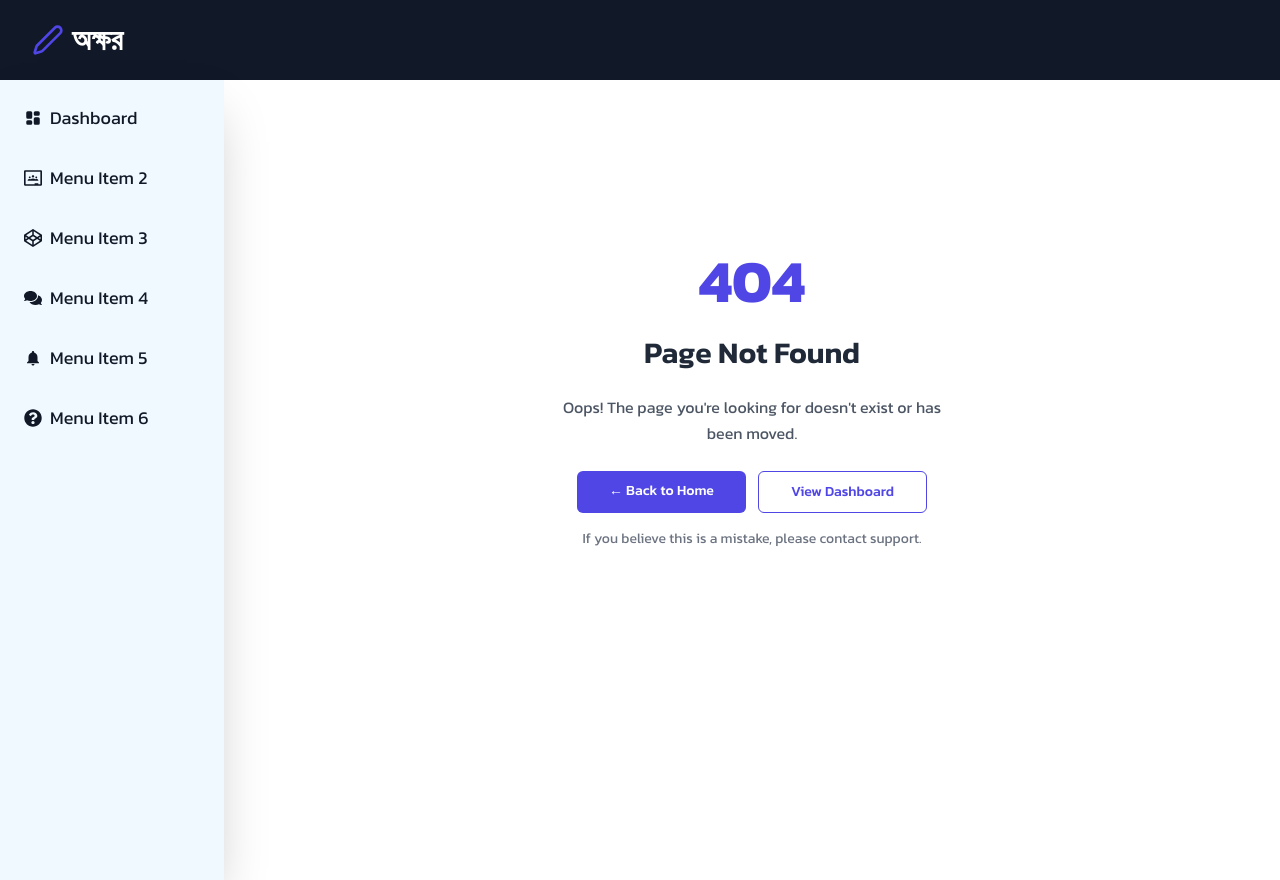
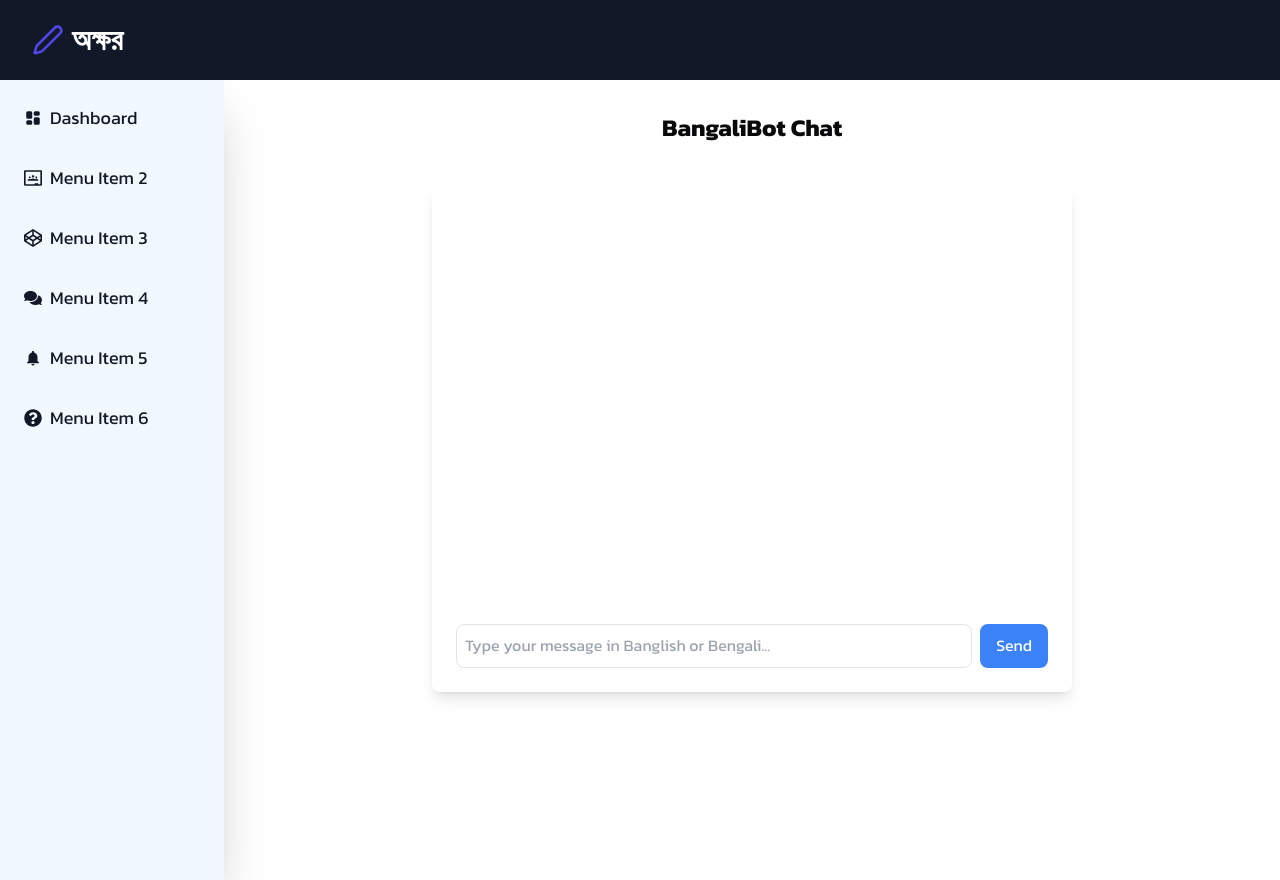
Before and after one commit to codenim34/KUET-BitFest2025-Hackathon-XtraDrill, a Next.js app: page /chat in a window 1280 px wide. Before the commit this address had no page. Built offline with nearby package versions, Linux system fonts and the light colour scheme.

Commit message:
bangali chat bot done

```diff
--- /dev/null
+++ b/app/api/chat/route.js
@@ -0,0 +1,29 @@
+import OpenAI from 'openai';
+import { NextResponse } from 'next/server';
+
+const openai = new OpenAI({
+  apiKey: process.env.OPENAI_API_KEY
+});
+
+export async function POST(req) {
+  try {
+    const { messages } = await req.json();
+
+    const completion = await openai.chat.completions.create({
+      model: "gpt-4",
+      messages: [
+        {
+          role: "system",
+          content: "You are BangaliBot, a helpful assistant that can understand both Banglish and Bengali. Always respond in Bengali script. If the user writes in Banglish, understand it and still respond in Bengali script. Be friendly and culturally appropriate for Bengali speakers."
+        },
+        ...messages
+      ],
+      temperature: 0.7,
+      max_tokens: 500,
+    });
+
+    return NextResponse.json({ response: completion.choices[0].message.content });
+  } catch (error) {
+    return NextResponse.json({ error: error.message }, { status: 500 });
+  }
+}
--- /dev/null
+++ b/app/chat/page.jsx
@@ -0,0 +1,10 @@
+import BangaliBot from '@/components/BangaliBot';
+
+export default function ChatPage() {
+  return (
+    <div className="container mx-auto py-8">
+      <h1 className="text-2xl font-bold mb-6 text-center">BangaliBot Chat</h1>
+      <BangaliBot />
+    </div>
+  );
+}
--- /dev/null
+++ b/components/BangaliBot.jsx
@@ -0,0 +1,93 @@
+'use client';
+
+import { useState } from 'react';
+
+export default function BangaliBot() {
+  const [input, setInput] = useState('');
+  const [messages, setMessages] = useState([]);
+  const [isLoading, setIsLoading] = useState(false);
+
+  const handleSubmit = async (e) => {
+    e.preventDefault();
+    if (!input.trim()) return;
+
+    const userMessage = { role: 'user', content: input };
+    setMessages(prev => [...prev, userMessage]);
+    setIsLoading(true);
+    setInput('');
+
+    try {
+      const response = await fetch('/api/chat', {
+        method: 'POST',
+        headers: {
+          'Content-Type': 'application/json',
+        },
+        body: JSON.stringify({
+          messages: [...messages, userMessage],
+        }),
+      });
+
+      const data = await response.json();
+      if (response.ok) {
+        setMessages(prev => [...prev, { role: 'assistant', content: data.response }]);
+      } else {
+        console.error('Error:', data.error);
+      }
+    } catch (error) {
+      console.error('Error:', error);
+    } finally {
+      setIsLoading(false);
+    }
+  };
+
+  return (
+    <div className="max-w-2xl mx-auto p-4">
+      <div className="bg-white rounded-lg shadow-lg p-6">
+        <div className="space-y-4 mb-4 h-[400px] overflow-y-auto">
+          {messages.map((message, index) => (
+            <div
+              key={index}
+              className={`flex ${
+                message.role === 'user' ? 'justify-end' : 'justify-start'
+              }`}
+            >
+              <div
+                className={`max-w-[80%] rounded-lg p-3 ${
+                  message.role === 'user'
+                    ? 'bg-blue-500 text-white'
+                    : 'bg-gray-100 text-gray-800'
+                }`}
+              >
+                {message.content}
+              </div>
+            </div>
+          ))}
+          {isLoading && (
+            <div className="flex justify-start">
+              <div className="bg-gray-100 rounded-lg p-3">
+                <div className="animate-pulse">typing...</div>
+              </div>
+            </div>
+          )}
+        </div>
+
+        <form onSubmit={handleSubmit} className="flex gap-2">
+          <input
+            type="text"
+            value={input}
+            onChange={(e) => setInput(e.target.value)}
+            placeholder="Type your message in Banglish or Bengali..."
+            className="flex-1 p-2 border rounded-lg focus:outline-none focus:ring-2 focus:ring-blue-500"
+          />
+          <button
+            type="submit"
+            disabled={isLoading}
+            className="bg-blue-500 text-white px-4 py-2 rounded-lg hover:bg-blue-600 disabled:opacity-50"
+          >
+            Send
+          </button>
+        </form>
+      </div>
+    </div>
+  );
+}
--- a/package.json
+++ b/package.json
@@ -27,6 +27,7 @@
     "mongoose": "^8.7.1",
     "nanoid": "^5.0.7",
     "next": "^14.2.15",
+    "openai": "^4.77.0",
     "postcss": "8.4.24",
     "react": "^18.3.1",
     "react-dom": "^18.3.1",
```
Also changed, not shown: 1 other file (tests, documents, lock files or other folders).
